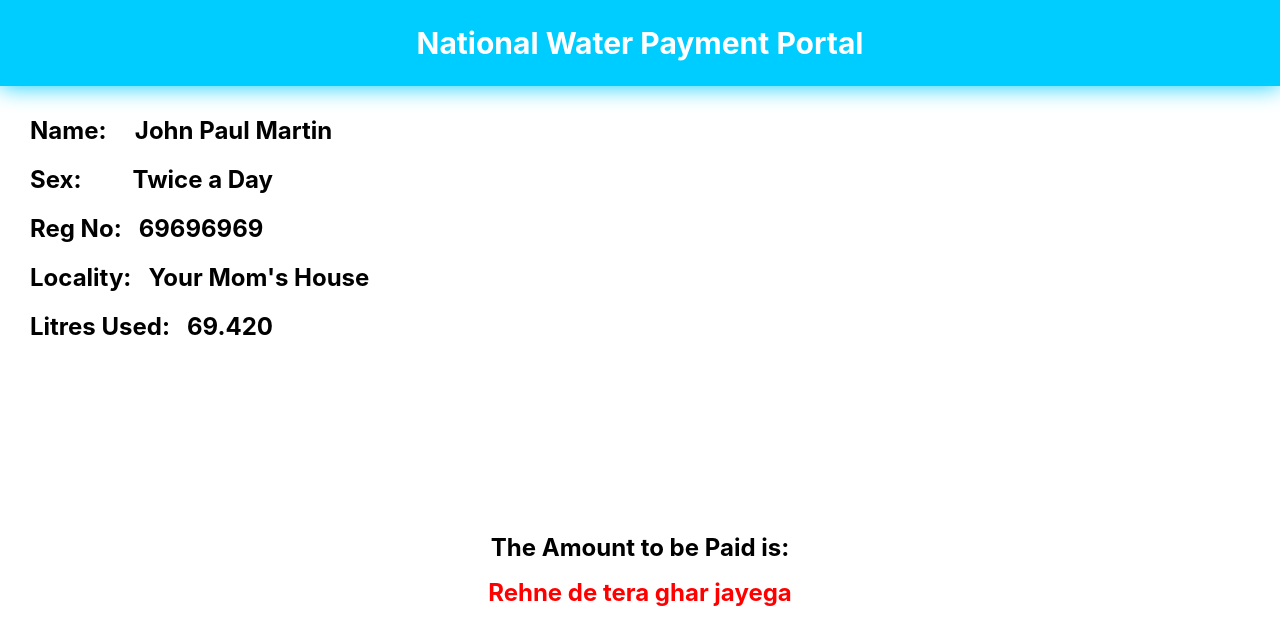
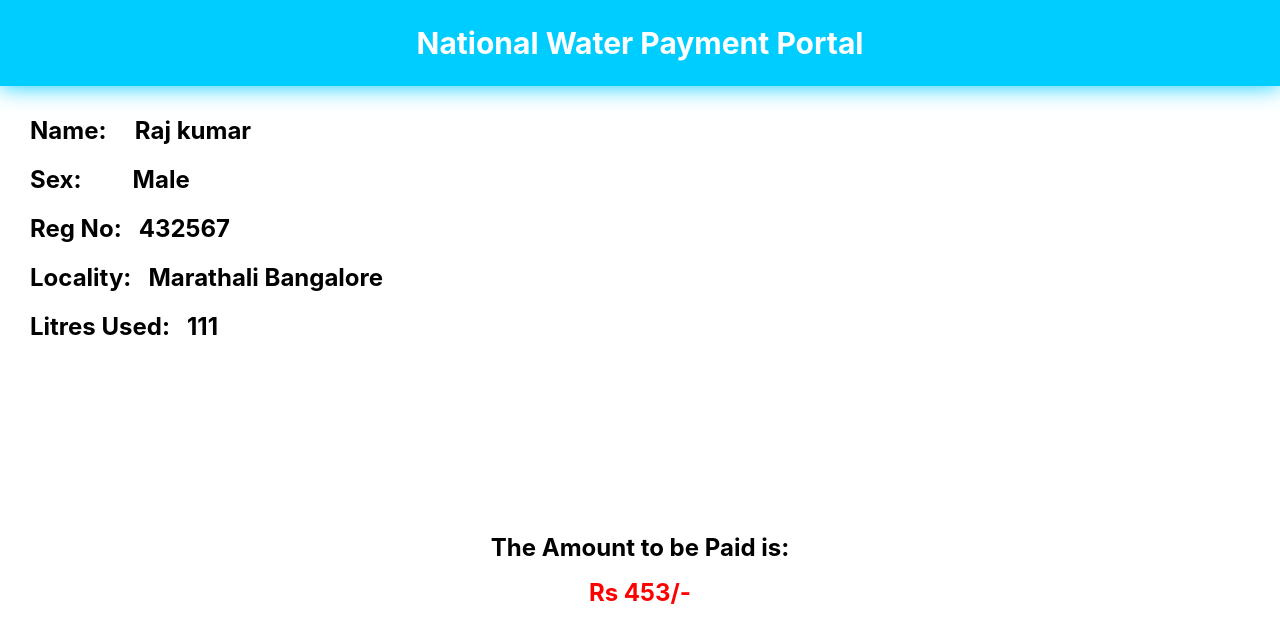
Before and after one commit to rishiluniya/Water-Treatmeant-Project, a React (Create React App) app: page /bill in a window 1280 px wide. Shown: the top 644 px of the page. Built offline with nearby package versions, Linux system fonts and the light colour scheme.

Commit message:
Update Final.js

```diff
--- a/src/components/Final.js
+++ b/src/components/Final.js
@@ -4,15 +4,15 @@ function Final() {
     return (
         <div>
             <div className="allInfo" >
-                <h2>Name: &nbsp;&nbsp;&nbsp;&nbsp;John Paul Martin</h2>
-                <h2>Sex:&nbsp;&nbsp;&nbsp;&nbsp; &nbsp;&nbsp;&nbsp;  Twice a Day</h2>
-                <h2>Reg No:&nbsp;&nbsp; 69696969</h2>
-                <h2>Locality:&nbsp;&nbsp; Your Mom's House</h2>
-                <h2>Litres Used: &nbsp;&nbsp;69.420</h2>
+                <h2>Name: &nbsp;&nbsp;&nbsp;&nbsp;Raj kumar</h2>
+                <h2>Sex:&nbsp;&nbsp;&nbsp;&nbsp; &nbsp;&nbsp;&nbsp;  Male</h2>
+                <h2>Reg No:&nbsp;&nbsp; 432567</h2>
+                <h2>Locality:&nbsp;&nbsp; Marathali Bangalore</h2>
+                <h2>Litres Used: &nbsp;&nbsp;111</h2>
             </div>
             <div className='margin-top'>
                 <h1 className="firstPart">The Amount to be Paid is: </h1>
-                <h1 className="secondPart">Rehne de tera ghar jayega</h1>
+                <h1 className="secondPart">Rs 453/-</h1>
             </div>
         </div>
     );
```
